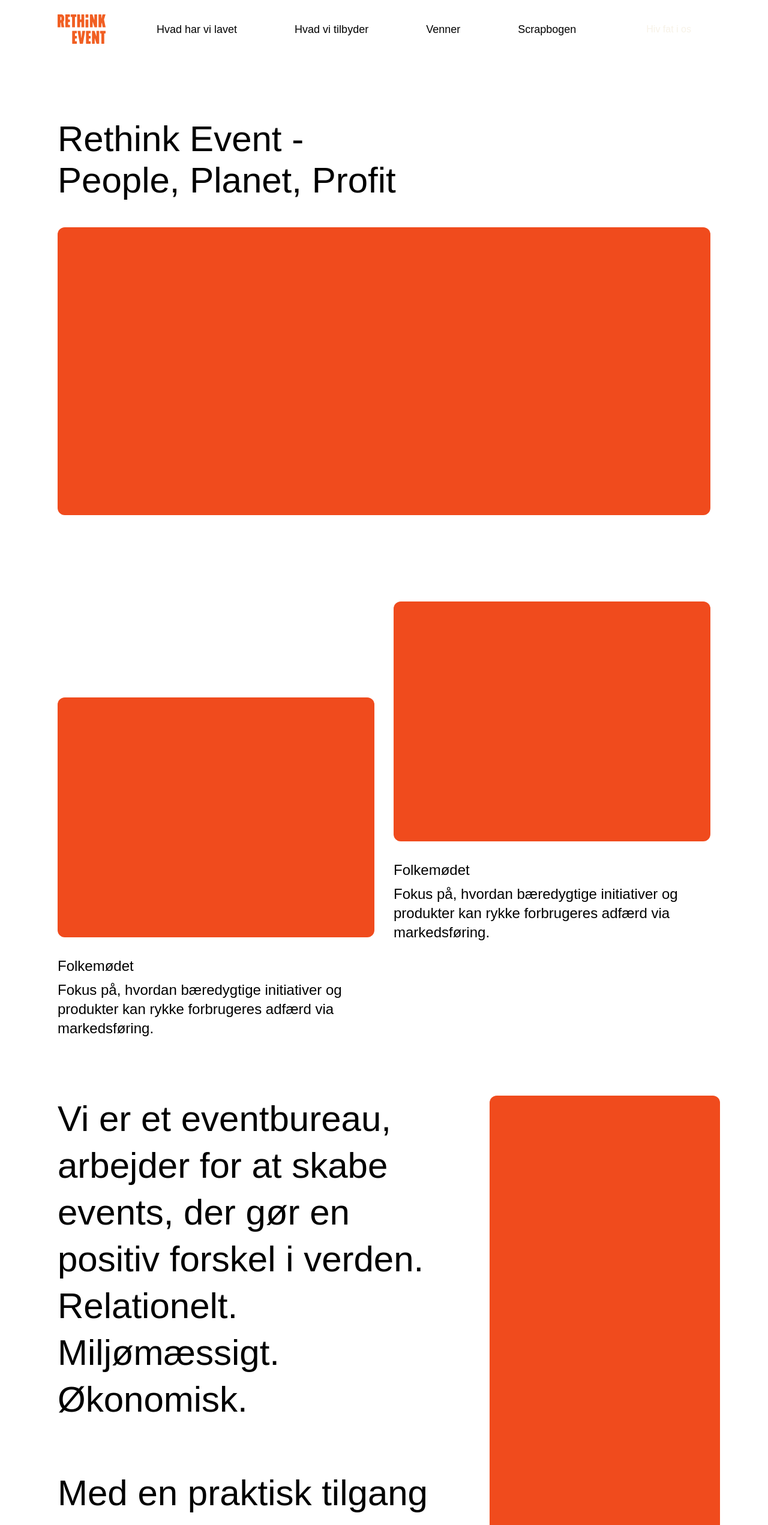
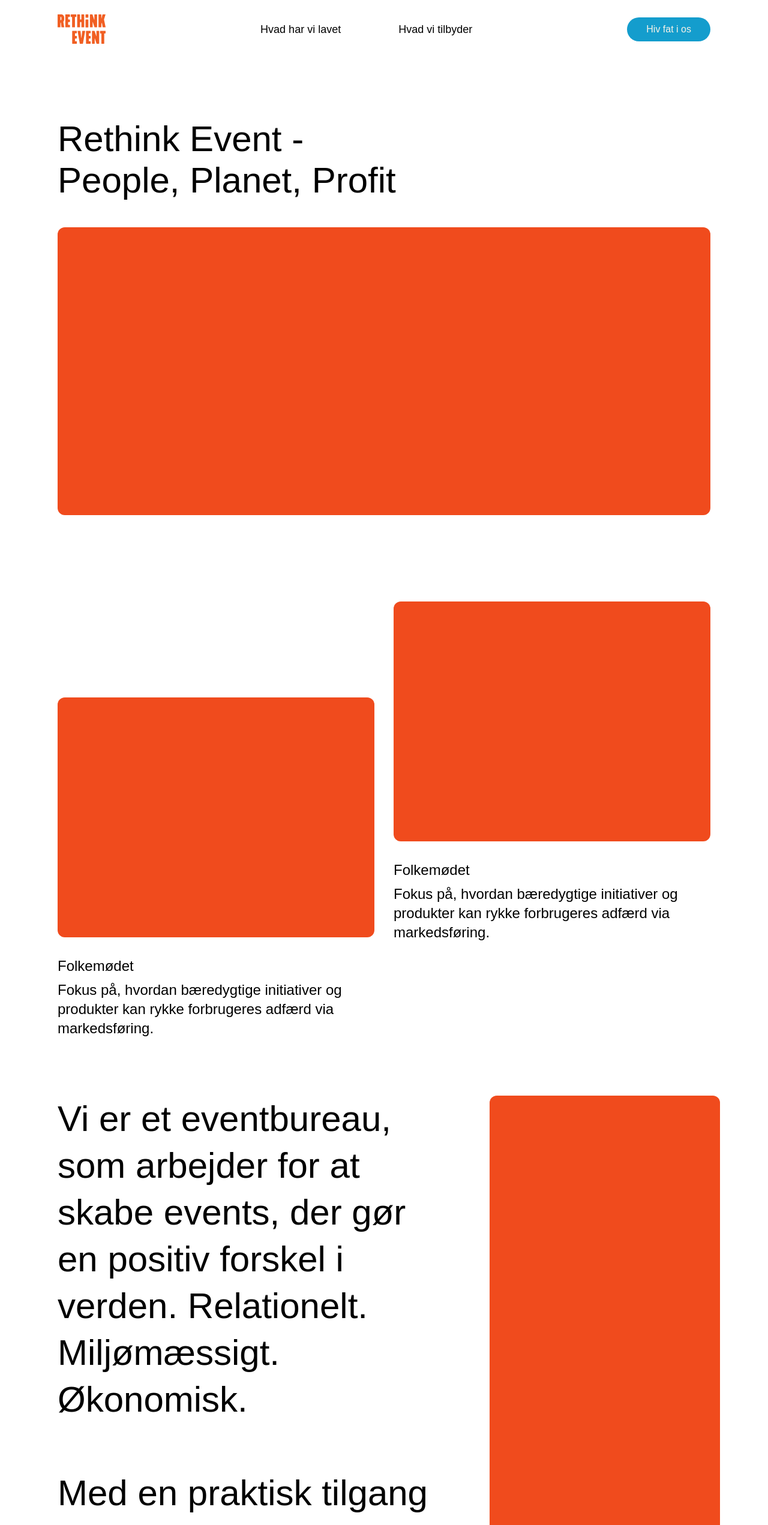
Before and after one commit to Furb/rethink, a Next.js app: page / in a window 1280 px wide. Shown: the top 2543 px of the page at 60% size. Built offline with nearby package versions, Linux system fonts and the light colour scheme.

Commit message:
footer styling

```diff
--- a/app/(front)/page.tsx
+++ b/app/(front)/page.tsx
@@ -12,8 +12,8 @@
       <Casegrid />
       <section className='grid grid-cols-1 md:grid-cols-8 gap-16 custom-space'>
         <h2 className='md:col-span-5 2xl:col-span-6'>
-          Vi er et eventbureau, arbejder for at skabe events, der gør en positiv
-          forskel i verden. Relationelt. Miljømæssigt. Økonomisk.
+          Vi er et eventbureau, som arbejder for at skabe events, der gør en
+          positiv forskel i verden. Relationelt. Miljømæssigt. Økonomisk.
           <br />
           <br />
           Med en praktisk tilgang forvandler vi fremtidens nødvendigheder til
@@ -22,7 +22,7 @@
         <div className='min-h-96 w-96 rounded-xl bg-primary'></div>
       </section>
       <section className='bg-light rounded-xl py-48 wrap custom-space'>
-        <h4 className='font-normal'>Vores ekspertise</h4>
+        <h4 className='font-normal'>Vores ekspertise er</h4>
         <p className='h1 custom-space text-primary'>Events med varig værdi</p>
         <div className='container'>
           <Link
--- a/app/components/footer/Footer.tsx
+++ b/app/components/footer/Footer.tsx
@@ -6,7 +6,10 @@
 const Footer = () => {
   return (
     <footer className='bg-dark pt-48 pb-8 text-white wrap'>
-      <div id='footerTop' className='px-96 custom-space-small'>
+      <div
+        id='footerTop'
+        className='container md:px-[10vw] 3xl:px-96 custom-space-small'
+      >
         <div className='flex custom-space-small'>
           <h2 className='h1'>
             <span className='italic text-primary line-through'>Fremtidens</span>{" "}
@@ -14,7 +17,7 @@
           </h2>
         </div>
         <div className='flex items-end gap-x-24'>
-          <div className='logo text-primary'>
+          <div className='logo text-primary hidden md:block'>
             <Link href='/'>
               <Image
                 src='/rethink_logo_farve.svg'
@@ -51,8 +54,11 @@
         </div>
       </div>
 
-      <div id='bottomFooter' className='w-full flex justify-between'>
-        <nav className='flex gap-24'>
+      <div
+        id='bottomFooter'
+        className='w-full flex gap-8 justify-between container'
+      >
+        <nav className='flex flex-col md:flex-row gap-8 lg:gap-24'>
           <Link href='/forretningsbetingelser'>
             <p className='text-xl hover:text-primary'>Forretningsbetingelser</p>
           </Link>
@@ -64,7 +70,7 @@
             <p className='text-xl hover:text-primary'>Coockies</p>
           </Link>
         </nav>
-        <p className='text-lg'>CVR-NR: 35124616</p>
+        <p className='text-lg self-end'>CVR-NR: 35124616</p>
       </div>
     </footer>
   );
--- a/app/components/header/Header.tsx
+++ b/app/components/header/Header.tsx
@@ -19,7 +19,7 @@
         <NavLinks />
 
         <Link href='#'>
-          <button className='bg-blue text-light rounded-full px-8 py-2'>
+          <button className='bg-secondary text-light rounded-full px-8 py-2'>
             Hiv fat i os
           </button>
         </Link>
--- a/app/components/header/NavLinks.tsx
+++ b/app/components/header/NavLinks.tsx
@@ -14,16 +14,6 @@
     {
       title: "Hvad vi tilbyder",
       path: "/ydelser",
-    },
-
-    {
-      title: "Venner",
-      path: "/netvaerk",
-    },
-
-    {
-      title: "Scrapbogen",
-      path: "/scrapbogen",
     },
   ];
 
```
